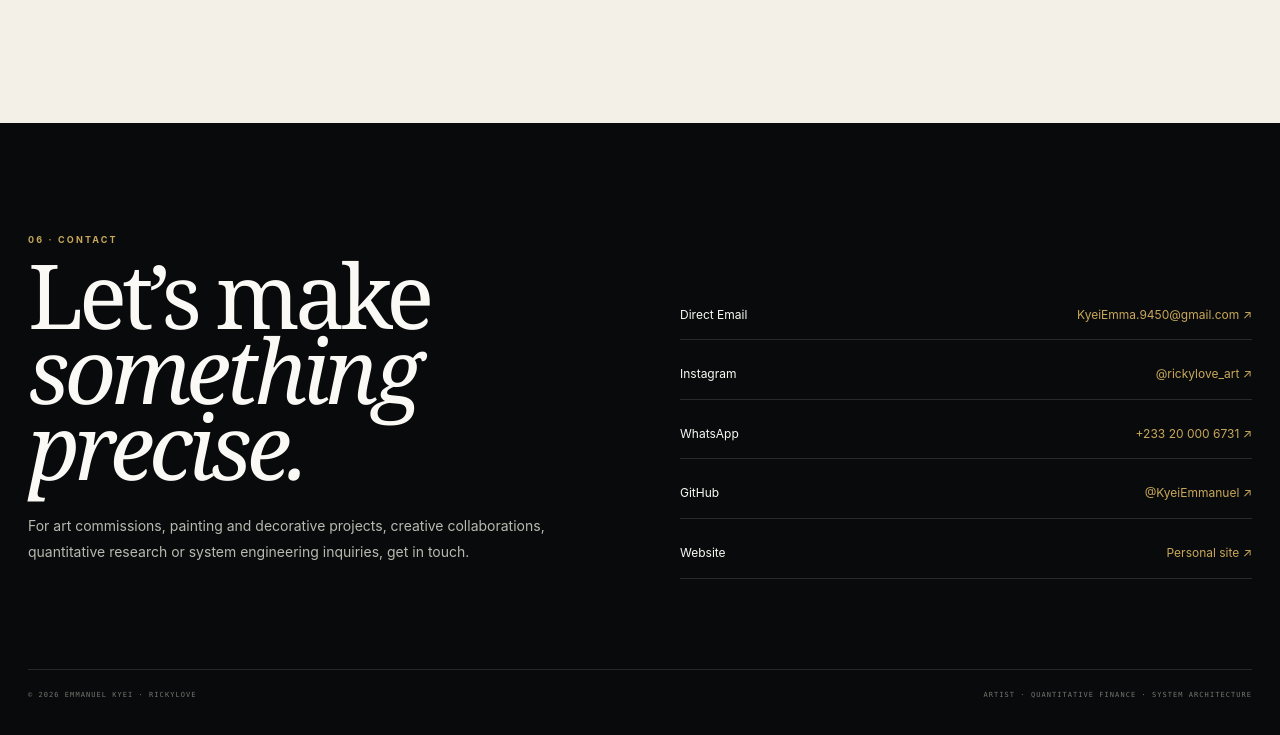
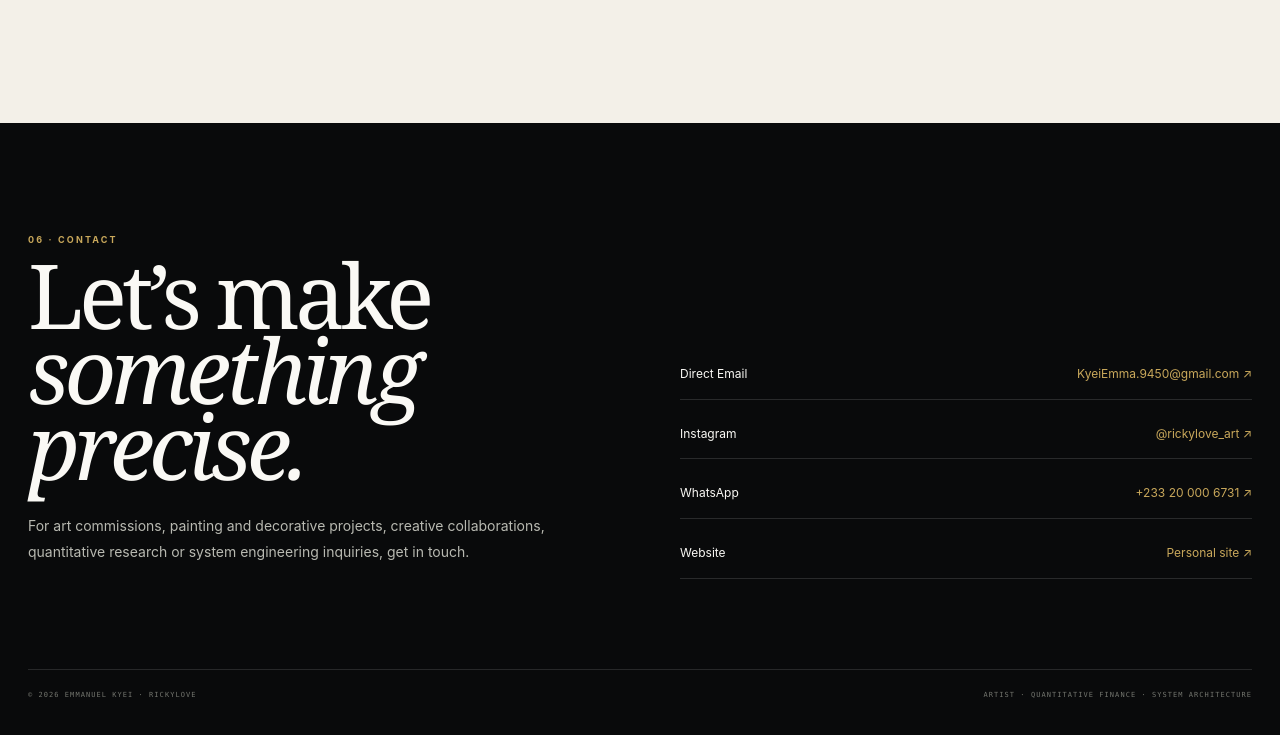
Before and after one commit to KyeiEmmanuel/KyeiEmmanuel.github.io, a plain HTML site: page index.html in a window 1280 px wide. Shown: the part 6627-7362 px from the top of the page. Drawn offline with Linux system fonts and the light colour scheme.

Commit message:
Update index.html

```diff
--- a/index.html
+++ b/index.html
@@ -2697,22 +2697,7 @@ button{
         </a>
 
 
-        <a
-          class="contact-link"
-          href="https://github.com/KyeiEmmanuel"
-          target="_blank"
-          rel="noopener"
-        >
-
-          <span>
-            GitHub
-          </span>
-
-          <span>
-            @KyeiEmmanuel ↗
-          </span>
-
-        </a>
+
 
 
         <a
```
